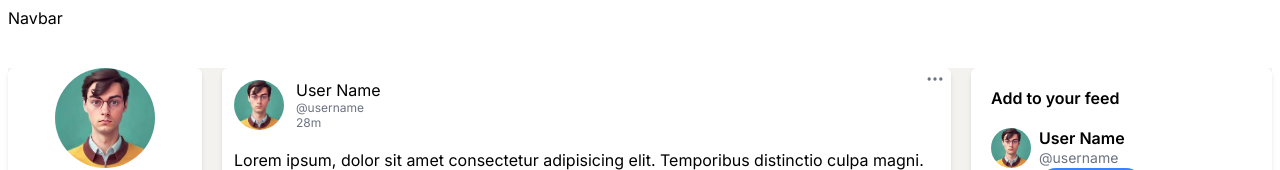
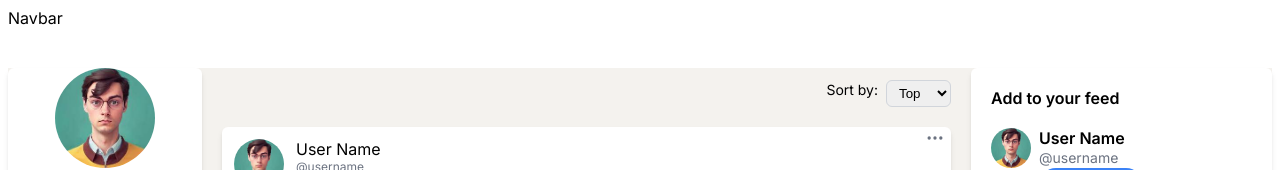
Before and after one commit to abdulhadihub/ConnectIn, a Next.js app in the folder client/: page /feed in a window 1280 px wide. Shown: the top 170 px of the page. Built offline with nearby package versions, Linux system fonts and the light colour scheme.

Commit message:
minor mod

```diff
--- a/client/app/feed/page.jsx
+++ b/client/app/feed/page.jsx
@@ -12,6 +12,13 @@ function page() {
                 </div>
 
                 <div className='col-span-7 flex flex-col gap-5'>
+                    <div className='flex text-sm justify-end mt-3'>
+
+                        Sort by: <select className='border border-gray-300 rounded-md px-2 py-1 ml-2'>
+                            <option>Top</option>
+                            <option>New</option>
+                        </select>
+                    </div>
                     <Post />
                     <Post />
                 </div>
```
